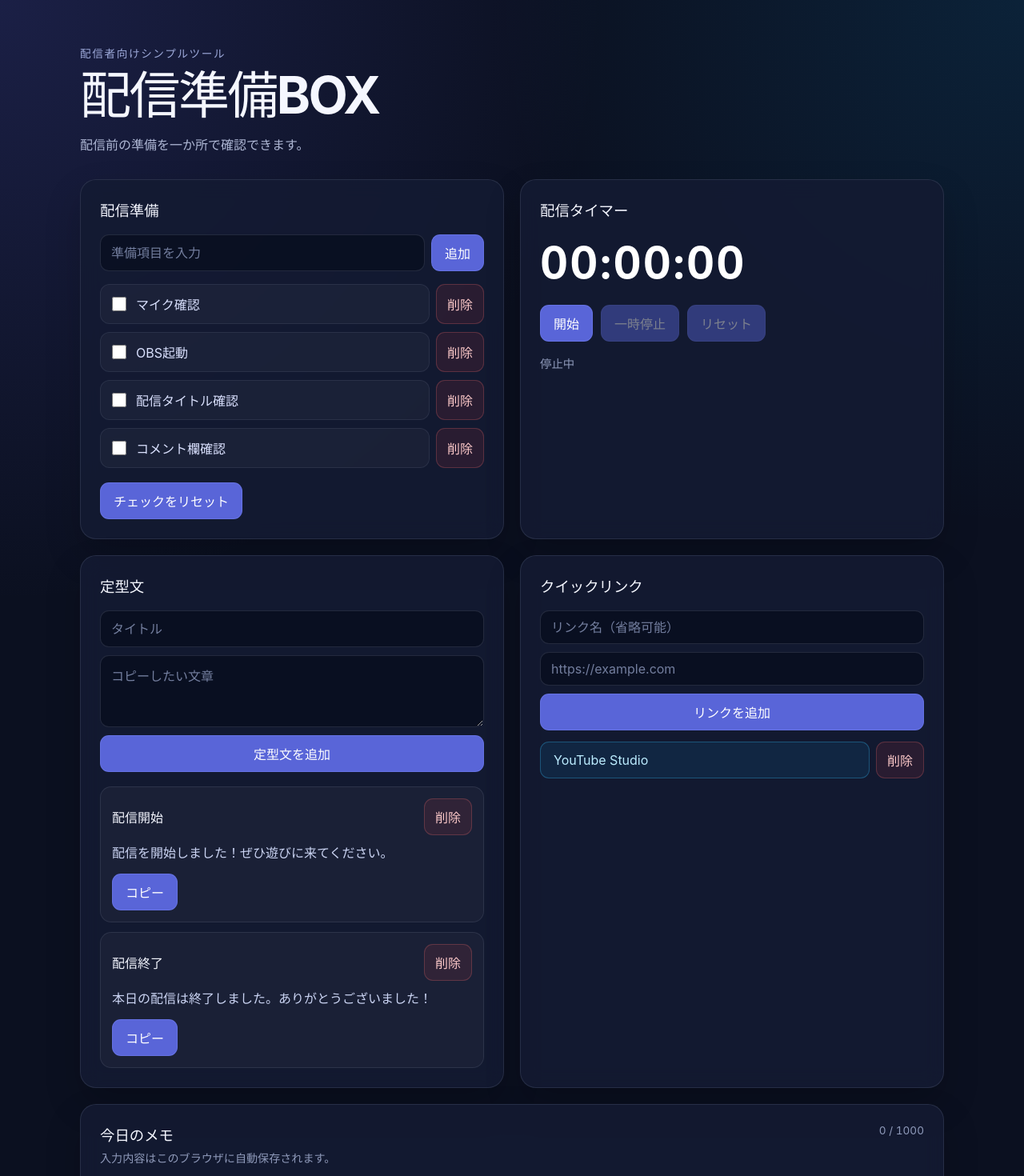
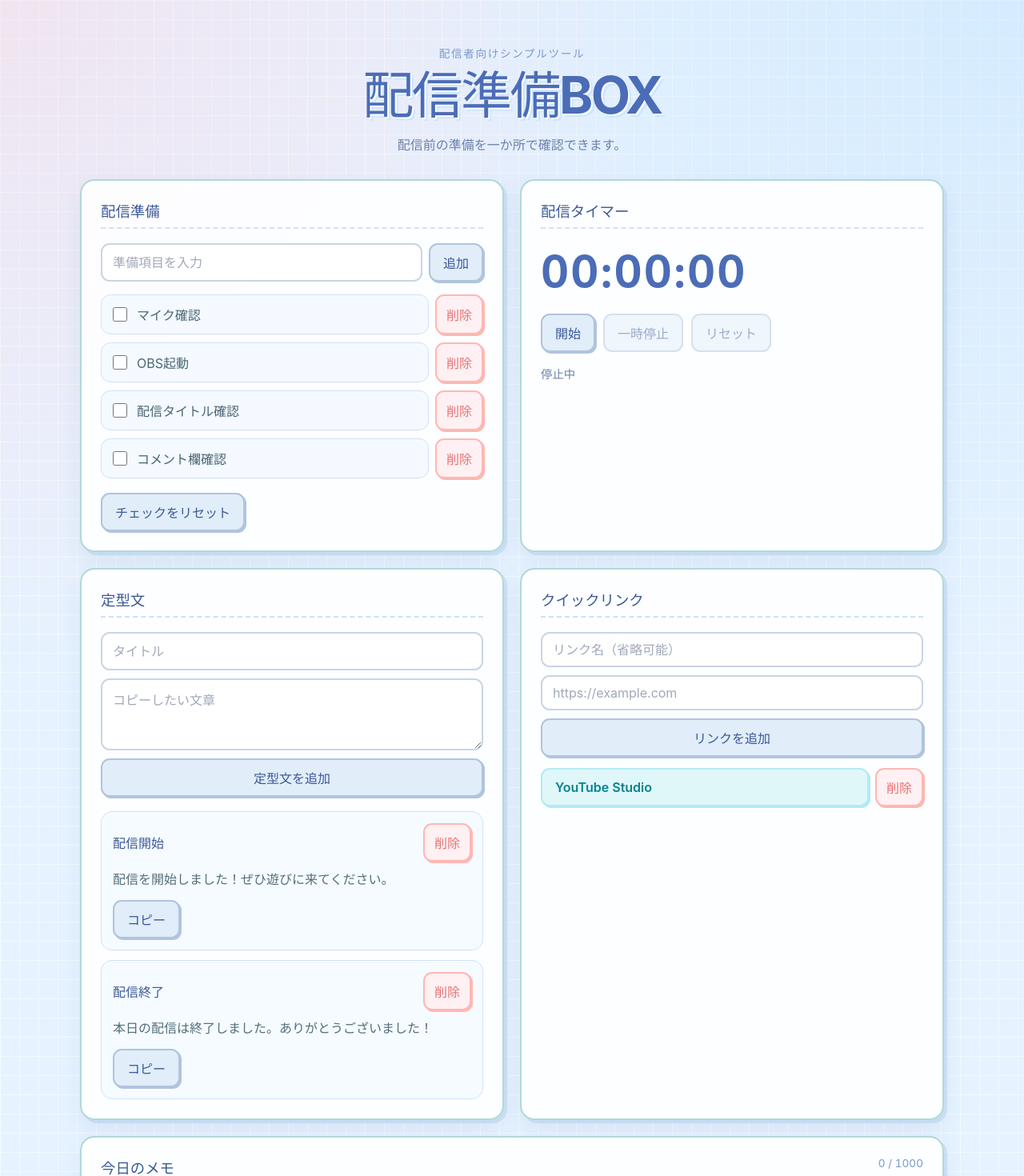
Before and after one commit to Yucady/haishin-box, a React (Vite) app: page / in a window 1280 px wide. Shown: the top 1470 px of the page at 80% size. Built offline with nearby package versions, Linux system fonts and the light colour scheme.

Commit message:
New Design for KURURU_AN

```diff
--- a/src/App.css
+++ b/src/App.css
@@ -6,9 +6,11 @@
   min-height: 100vh;
   padding: 56px 24px 80px;
   background:
-    radial-gradient(circle at top left, rgba(99, 102, 241, 0.18), transparent 32%),
-    radial-gradient(circle at top right, rgba(14, 165, 233, 0.12), transparent 28%),
-    #0b1020;
+    radial-gradient(circle at top left, rgba(255, 209, 220, 0.4), transparent 35%),
+    radial-gradient(circle at top right, rgba(186, 225, 255, 0.4), transparent 35%),
+    linear-gradient(rgba(255, 255, 255, 0.5) 1px, transparent 1px) 0 0 / 24px 24px,
+    linear-gradient(90deg, rgba(255, 255, 255, 0.5) 1px, transparent 1px) 0 0 / 24px 24px,
+    #e6f2ff;
 }
 
 .app-header,
@@ -19,11 +21,12 @@
 
 .app-header {
   margin-bottom: 32px;
+  text-align: center;
 }
 
 .app-header > p:first-child {
   margin: 0 0 8px;
-  color: #9ca8d8;
+  color: #7b9acc;
   font-size: 0.85rem;
   font-weight: 700;
   letter-spacing: 0.12em;
@@ -32,14 +35,16 @@
 
 .app-header h1 {
   margin: 0;
+  color: #4b6cb7;
   font-size: clamp(2.2rem, 6vw, 4rem);
   line-height: 1.1;
   letter-spacing: -0.04em;
+  text-shadow: 2px 2px 0px #ffffff, 4px 4px 0px rgba(186, 225, 255, 0.6);
 }
 
 .app-header > p:last-child {
   margin: 14px 0 0;
-  color: #aeb7d4;
+  color: #6a82ab;
   font-size: 1rem;
 }
 
@@ -51,16 +56,19 @@
 
 .panel {
   padding: 24px;
-  border: 1px solid rgba(148, 163, 184, 0.16);
-  border-radius: 20px;
-  background: rgba(20, 27, 51, 0.88);
-  box-shadow: 0 20px 45px rgba(0, 0, 0, 0.18);
-  backdrop-filter: blur(12px);
+  border: 2px solid #b2d8d8;
+  border-radius: 18px;
+  background: rgba(255, 255, 255, 0.9);
+  box-shadow: 0 10px 25px rgba(160, 190, 220, 0.25), 4px 4px 0px #cde2f7;
+  backdrop-filter: blur(8px);
 }
 
 .panel h2 {
   margin: 0 0 18px;
+  color: #3b5998;
   font-size: 1.15rem;
+  border-bottom: 2px dashed #d0e1f9;
+  padding-bottom: 8px;
 }
 
 .panel label {
@@ -69,26 +77,26 @@
   gap: 12px;
   margin-bottom: 10px;
   padding: 12px 14px;
-  border: 1px solid rgba(148, 163, 184, 0.12);
+  border: 1px solid #d0e1f9;
   border-radius: 12px;
-  color: #dbe2ff;
-  background: rgba(255, 255, 255, 0.035);
+  color: #4a6572;
+  background: rgba(240, 248, 255, 0.7);
 }
 
 .panel input[type="checkbox"] {
   width: 18px;
   height: 18px;
   margin: 0;
-  accent-color: #818cf8;
+  accent-color: #ff9aa2;
 }
 
 .panel label.completed {
-  background: rgba(74, 222, 128, 0.07);
-  border-color: rgba(74, 222, 128, 0.18);
+  background: rgba(255, 218, 224, 0.3);
+  border-color: rgba(255, 182, 193, 0.5);
 }
 
 .panel label.completed span {
-  color: #7f8aa8;
+  color: #9bb0a5;
   text-decoration: line-through;
 }
 
@@ -103,14 +111,14 @@
   min-width: 0;
   min-height: 42px;
   padding: 10px 13px;
-  border: 1px solid rgba(148, 163, 184, 0.18);
+  border: 2px solid #c8d6e5;
   border-radius: 11px;
-  color: #f5f7ff;
-  background: rgba(5, 10, 25, 0.55);
+  color: #2c3e50;
+  background: #ffffff;
 }
 
 .checklist-form input::placeholder {
-  color: #737e9e;
+  color: #a0a8b9;
 }
 
 .checklist-row {
@@ -132,34 +140,45 @@
 button {
   min-height: 42px;
   padding: 10px 16px;
-  border: 1px solid rgba(129, 140, 248, 0.32);
+  border: 2px solid #b0c4de;
   border-radius: 11px;
-  color: #ffffff;
-  background: #5965d8;
+  color: #3b5998;
+  background: #e1edf8;
+  font-weight: 600;
+  box-shadow: 2px 2px 0px #b0c4de;
   transition:
     transform 150ms ease,
-    background-color 150ms ease;
+    background-color 150ms ease,
+    box-shadow 150ms ease;
 }
 
 button:hover {
-  background: #6d78e8;
+  background: #ffffff;
+  border-color: #ffb6c1;
+  color: #d87093;
+  box-shadow: 3px 3px 0px #ffb6c1;
   transform: translateY(-1px);
 }
 
 button:active {
-  transform: translateY(0);
+  transform: translateY(1px);
+  box-shadow: 1px 1px 0px #ffb6c1;
 }
 
 .delete-button {
   min-width: 60px;
   padding-inline: 12px;
-  border-color: rgba(248, 113, 113, 0.25);
-  color: #fecaca;
-  background: rgba(239, 68, 68, 0.1);
+  border-color: #ffb7b2;
+  color: #e57373;
+  background: #fff0f3;
+  box-shadow: 2px 2px 0px #ffb7b2;
 }
 
 .delete-button:hover {
-  background: rgba(239, 68, 68, 0.2);
+  background: #ffe0e6;
+  border-color: #ff8b94;
+  color: #d32f2f;
+  box-shadow: 3px 3px 0px #ff8b94;
 }
 
 .template-form {
@@ -172,10 +191,10 @@ button:active {
 .template-form textarea {
   width: 100%;
   padding: 12px 13px;
-  border: 1px solid rgba(148, 163, 184, 0.18);
+  border: 2px solid #c8d6e5;
   border-radius: 11px;
-  color: #f5f7ff;
-  background: rgba(5, 10, 25, 0.55);
+  color: #2c3e50;
+  background: #ffffff;
 }
 
 .template-form textarea {
@@ -184,7 +203,7 @@ button:active {
 
 .template-form input::placeholder,
 .template-form textarea::placeholder {
-  color: #737e9e;
+  color: #a0a8b9;
 }
 
 .template-list {
@@ -194,9 +213,9 @@ button:active {
 
 .template-card {
   padding: 14px;
-  border: 1px solid rgba(148, 163, 184, 0.14);
+  border: 1px solid #d0e1f9;
   border-radius: 14px;
-  background: rgba(255, 255, 255, 0.035);
+  background: rgba(240, 248, 255, 0.6);
 }
 
 .template-card-header {
@@ -210,11 +229,12 @@ button:active {
 .template-card h3 {
   margin: 0;
   font-size: 1rem;
+  color: #3b5998;
 }
 
 .template-card p {
   margin: 0 0 12px;
-  color: #cbd4f3;
+  color: #546e7a;
   line-height: 1.6;
   white-space: pre-wrap;
   overflow-wrap: anywhere;
@@ -222,7 +242,7 @@ button:active {
 
 .empty-message {
   margin: 0;
-  color: #8d98b8;
+  color: #8898a8;
 }
 
 .quick-link-form {
@@ -236,14 +256,14 @@ button:active {
   min-width: 0;
   min-height: 42px;
   padding: 10px 13px;
-  border: 1px solid rgba(148, 163, 184, 0.18);
+  border: 2px solid #c8d6e5;
   border-radius: 11px;
-  color: #f5f7ff;
-  background: rgba(5, 10, 25, 0.55);
+  color: #2c3e50;
+  background: #ffffff;
 }
 
 .quick-link-form input::placeholder {
-  color: #737e9e;
+  color: #a0a8b9;
 }
 
 .quick-link-list {
@@ -265,10 +285,10 @@ button:active {
 .form-error {
   margin: 0 0 14px;
   padding: 10px 12px;
-  border: 1px solid rgba(248, 113, 113, 0.22);
+  border: 1px solid #ffb7b2;
   border-radius: 10px;
-  color: #fecaca;
-  background: rgba(239, 68, 68, 0.08);
+  color: #d32f2f;
+  background: #fff0f3;
 }
 
 .panel > button {
@@ -277,11 +297,12 @@ button:active {
 
 .timer {
   margin: 20px 0;
-  color: #ffffff;
+  color: #4b6cb7;
   font-size: clamp(2.2rem, 5vw, 3.4rem);
   font-weight: 700;
   font-variant-numeric: tabular-nums;
   letter-spacing: 0.04em;
+  text-shadow: 2px 2px 0px #ffffff;
 }
 
 .timer-buttons {
@@ -292,19 +313,23 @@ button:active {
 
 .timer-status {
   margin-top: 16px;
-  color: #8f9aba;
+  color: #6a82ab;
   font-size: 0.9rem;
 }
 
 button:disabled {
   cursor: not-allowed;
-  opacity: 0.45;
+  opacity: 0.5;
   transform: none;
+  box-shadow: none;
 }
 
 button:disabled:hover {
-  background: #5965d8;
+  background: #e1edf8;
+  border-color: #b0c4de;
+  color: #3b5998;
   transform: none;
+  box-shadow: none;
 }
 
 .panel > p:not(.timer) {
@@ -312,8 +337,8 @@ button:disabled:hover {
   margin: 0 0 12px;
   padding: 13px 14px;
   border-radius: 12px;
-  color: #dbe2ff;
-  background: rgba(255, 255, 255, 0.045);
+  color: #4a6572;
+  background: rgba(240, 248, 255, 0.8);
 }
 
 .panel a {
@@ -321,15 +346,20 @@ button:disabled:hover {
   align-items: center;
   min-height: 42px;
   padding: 10px 16px;
-  border: 1px solid rgba(56, 189, 248, 0.3);
+  border: 2px solid #b2ebf2;
   border-radius: 11px;
-  color: #bcecff;
-  background: rgba(14, 165, 233, 0.1);
+  color: #00838f;
+  background: #e0f7fa;
+  font-weight: 600;
   text-decoration: none;
+  box-shadow: 2px 2px 0px #b2ebf2;
+  transition: transform 150ms ease, background-color 150ms ease;
 }
 
 .panel a:hover {
-  background: rgba(14, 165, 233, 0.18);
+  background: #ffffff;
+  border-color: #80deea;
+  transform: translateY(-1px);
 }
 
 .memo-panel {
@@ -350,13 +380,13 @@ button:disabled:hover {
 
 .memo-header p {
   margin: 0;
-  color: #8f9aba;
+  color: #6a82ab;
   font-size: 0.88rem;
 }
 
 .memo-count {
   flex-shrink: 0;
-  color: #8f9aba;
+  color: #7b9acc;
   font-size: 0.85rem;
   font-variant-numeric: tabular-nums;
 }
@@ -370,7 +400,7 @@ button:disabled:hover {
 }
 
 .memo-footer > span {
-  color: #77819e;
+  color: #7b9acc;
   font-size: 0.85rem;
 }
 
@@ -379,15 +409,15 @@ textarea {
   min-height: 150px;
   max-height: 700px;
   padding: 14px;
-  border: 1px solid rgba(148, 163, 184, 0.18);
+  border: 2px solid #c8d6e5;
   border-radius: 12px;
-  color: #f5f7ff;
-  background: rgba(5, 10, 25, 0.55);
+  color: #2c3e50;
+  background: #ffffff;
   resize: vertical;
 }
 
 textarea::placeholder {
-  color: #737e9e;
+  color: #a0a8b9;
 }
 
 .settings-panel {
@@ -399,7 +429,7 @@ textarea::placeholder {
 }
 
 .settings-description {
-  color: #8f9aba;
+  color: #6a82ab;
   font-size: 0.9rem;
   line-height: 1.6;
 }
@@ -412,32 +442,38 @@ textarea::placeholder {
 }
 
 .secondary-button {
-  border-color: rgba(148, 163, 184, 0.25);
-  color: #dbe2ff;
-  background: rgba(148, 163, 184, 0.1);
+  border-color: #c8d6e5;
+  color: #4a6572;
+  background: #f0f4f8;
+  box-shadow: 2px 2px 0px #c8d6e5;
 }
 
 .secondary-button:hover {
-  background: rgba(148, 163, 184, 0.18);
+  background: #ffffff;
+  border-color: #b0bec5;
+  color: #263238;
 }
 
 .danger-button {
-  border-color: rgba(248, 113, 113, 0.3);
-  color: #fecaca;
-  background: rgba(239, 68, 68, 0.1);
+  border-color: #ffb7b2;
+  color: #e57373;
+  background: #fff0f3;
+  box-shadow: 2px 2px 0px #ffb7b2;
 }
 
 .danger-button:hover {
-  background: rgba(239, 68, 68, 0.2);
+  background: #ffe0e6;
+  border-color: #ff8b94;
+  color: #d32f2f;
 }
 
 .settings-status {
   margin-top: 14px;
   padding: 11px 13px;
-  border: 1px solid rgba(74, 222, 128, 0.18);
+  border: 1px solid #c8e6c9;
   border-radius: 10px;
-  color: #bbf7d0;
-  background: rgba(74, 222, 128, 0.07);
+  color: #2e7d32;
+  background: #e8f5e9;
 }
 
 @media (max-width: 760px) {
--- a/src/index.css
+++ b/src/index.css
@@ -7,8 +7,8 @@
     Meiryo,
     sans-serif;
 
-  color: #f5f7ff;
-  background: #0b1020;
+  color: #3b5998;
+  background: #e6f2ff;
   font-synthesis: none;
   text-rendering: optimizeLegibility;
 }
@@ -20,7 +20,7 @@
 html {
   min-width: 320px;
   min-height: 100%;
-  background: #0b1020;
+  background: #e6f2ff;
 }
 
 body {
@@ -45,6 +45,6 @@ button:focus-visible,
 a:focus-visible,
 textarea:focus-visible,
 input:focus-visible {
-  outline: 3px solid rgba(129, 140, 248, 0.45);
+  outline: 3px solid #ffb6c1;
   outline-offset: 3px;
 }
```
